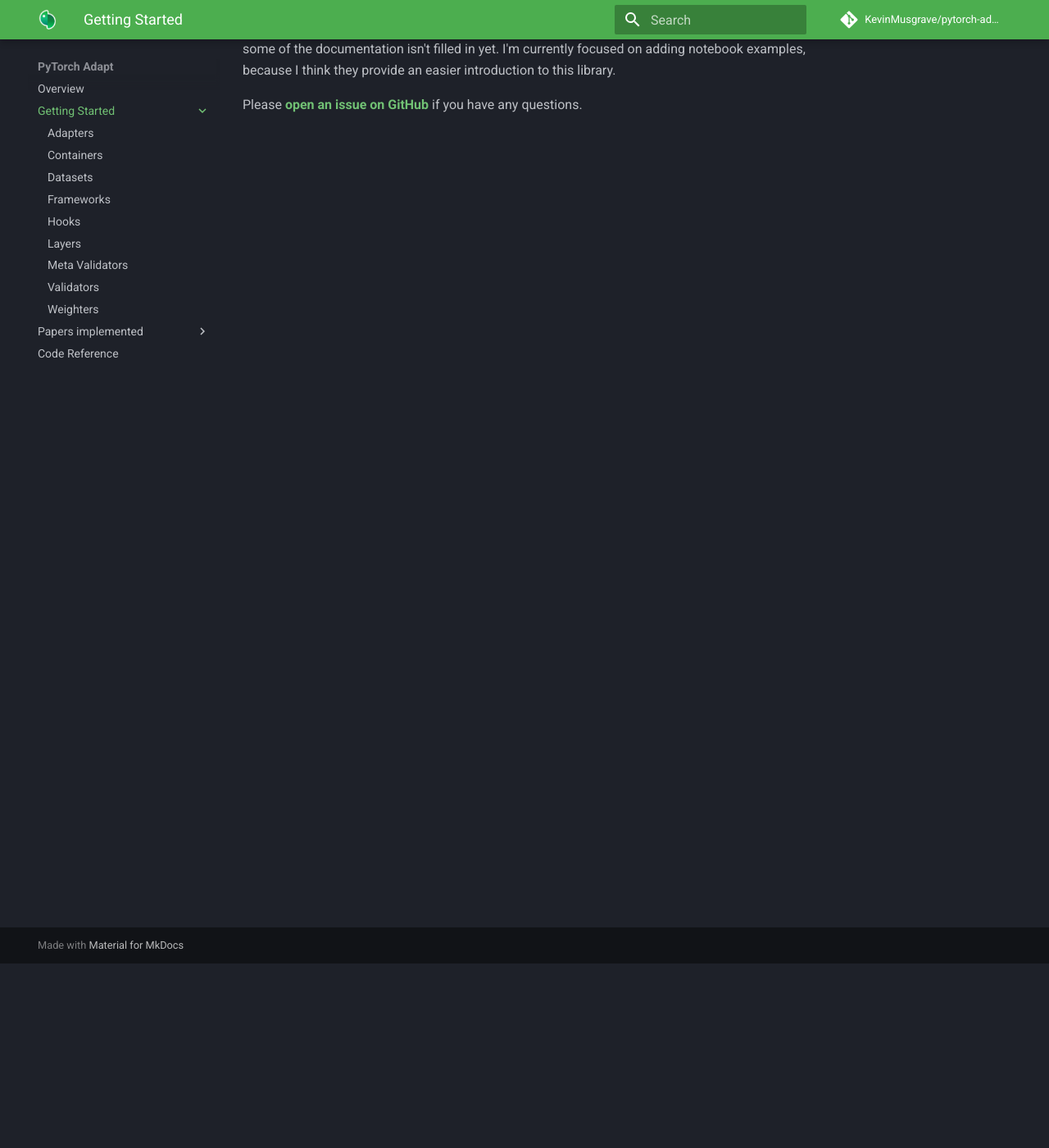
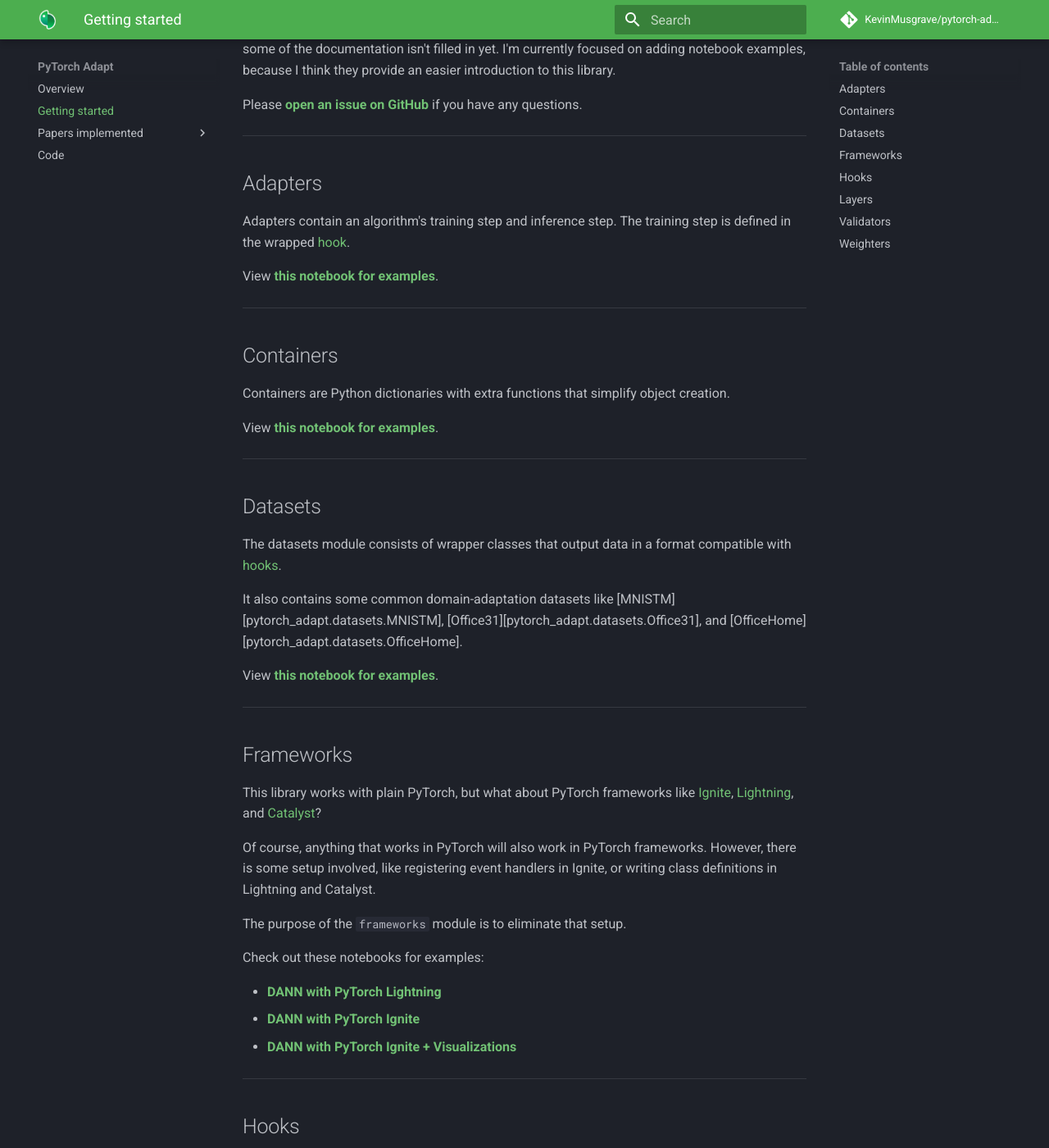
Before and after one commit to KevinMusgrave/pytorch-adapt, an MkDocs documentation site: the page built from docs/getting_started.md, in a window 1280 px wide and 1400 px high, scrolled down 225 px. Shown: the whole window at 82% size. Built offline with MkDocs 1.6.1 and Material for MkDocs 9.7.7, drawn with Linux system fonts in a browser that asks for light colours; comment, search, counter and statistics services are not loaded; some of the changed text lies outside the part shown.

Commit message:
Made getting_started a single page.

````diff
--- a/docs/gen_ref_pages.py
+++ b/docs/gen_ref_pages.py
@@ -5,6 +5,7 @@
 import mkdocs_gen_files
 
 TOP_LEVEL_NAME = "pytorch_adapt"
+FOLDER = "code"
 
 
 def remove_pytorch_adapt(x):
@@ -21,7 +22,7 @@
             continue
 
         doc_path = path.relative_to("src").with_suffix(".md")
-        full_doc_path = Path("reference", doc_path)
+        full_doc_path = Path(FOLDER, doc_path)
         doc_path = Path(*remove_pytorch_adapt(doc_path))
         full_doc_path = Path(*remove_pytorch_adapt(full_doc_path))
 
@@ -34,7 +35,7 @@
 
         mkdocs_gen_files.set_edit_path(full_doc_path, path)
 
-    with mkdocs_gen_files.open("reference/SUMMARY.md", "w") as nav_file:
+    with mkdocs_gen_files.open(f"{FOLDER}/SUMMARY.md", "w") as nav_file:
         nav_file.writelines(nav.build_literate_nav())
 
 
--- /dev/null
+++ b/docs/getting_started.md
@@ -0,0 +1,80 @@
+# Getting started
+
+Currently the best place to start is the **[example jupyter notebooks](https://github.com/KevinMusgrave/pytorch-adapt/tree/main/examples)**. You can download them or run them on Google Colab.
+
+After that, you might be interested in looking at the documentation. This is a large library, so some of the documentation isn't filled in yet. I'm currently focused on adding notebook examples, because I think they provide an easier introduction to this library.
+
+Please **[open an issue on GitHub](https://github.com/KevinMusgrave/pytorch-adapt/issues)** if you have any questions.
+
+---
+
+## Adapters
+
+Adapters contain an algorithm's training step and inference step. The training step is defined in the wrapped [hook](#hooks).
+
+View **[this notebook for examples](https://github.com/KevinMusgrave/pytorch-adapt/tree/main/examples/in_depth/Adapters.ipynb)**.
+
+---
+
+## Containers
+
+Containers are Python dictionaries with extra functions that simplify object creation.
+
+View **[this notebook for examples](https://github.com/KevinMusgrave/pytorch-adapt/tree/main/examples/in_depth/Containers.ipynb)**.
+
+---
+
+## Datasets
+
+The datasets module consists of wrapper classes that output data in a format compatible with [hooks](#hooks).
+
+It also contains some common domain-adaptation datasets like [MNISTM][pytorch_adapt.datasets.MNISTM], [Office31][pytorch_adapt.datasets.Office31], and [OfficeHome][pytorch_adapt.datasets.OfficeHome].
+
+View **[this notebook for examples](https://github.com/KevinMusgrave/pytorch-adapt/tree/main/examples/in_depth/Datasets.ipynb)**.
+
+---
+
+## Frameworks
+
+This library works with plain PyTorch, but what about PyTorch frameworks like [Ignite](https://github.com/pytorch/ignite), [Lightning](https://github.com/PyTorchLightning/pytorch-lightning), and [Catalyst](https://github.com/catalyst-team/catalyst)?
+
+Of course, anything that works in PyTorch will also work in PyTorch frameworks. However, there is some setup involved, like registering event handlers in Ignite, or writing class definitions in Lightning and Catalyst.
+
+The purpose of the ```frameworks``` module is to eliminate that setup.
+
+Check out these notebooks for examples:
+
+- **[DANN with PyTorch Lightning](https://github.com/KevinMusgrave/pytorch-adapt/blob/main/examples/getting_started/DANNLightning.ipynb)**
+- **[DANN with PyTorch Ignite](https://github.com/KevinMusgrave/pytorch-adapt/tree/main/examples/getting_started/DANNIgnite.ipynb)**
+- **[DANN with PyTorch Ignite + Visualizations](https://github.com/KevinMusgrave/pytorch-adapt/tree/main/examples/getting_started/DANNIgniteWithViz.ipynb)**
+
+---
+
+## Hooks
+
+Hooks are the building blocks of the algorithms in this library.
+
+Check out these notebooks for examples:
+
+- **[Customizing Algorithms](https://github.com/KevinMusgrave/pytorch-adapt/tree/main/examples/getting_started/CustomizingAlgorithms.ipynb)**
+- **[Hooks explained in depth](https://github.com/KevinMusgrave/pytorch-adapt/tree/main/examples/in_depth/Hooks.ipynb)**
+
+---
+
+## Layers
+
+The layers module contains loss functions and wrapper models. These are used in combination with hooks to create domain adaptation algorithms.
+
+---
+
+## Validators
+
+Validators compute or estimate the accuracy of a model.
+
+---
+
+## Weighters
+
+Weighters multiply losses by scalar values, and then reduce the losses to a single value on which you call ```.backward()```.
+
+View **[this notebook for examples](https://github.com/KevinMusgrave/pytorch-adapt/tree/main/examples/in_depth/Weighters.ipynb)**.
--- a/mkdocs.yml
+++ b/mkdocs.yml
@@ -13,21 +13,11 @@
 
 nav:
 - Overview: index.md
-- Getting Started:
-  - getting_started/index.md
-  - Adapters: getting_started/adapters.md
-  - Containers: getting_started/containers.md
-  - Datasets: getting_started/datasets.md
-  - Frameworks: getting_started/frameworks.md
-  - Hooks: getting_started/hooks.md
-  - Layers: getting_started/layers.md
-  - Meta Validators: getting_started/meta_validators.md
-  - Validators: getting_started/validators.md
-  - Weighters: getting_started/weighters.md
+- Getting started: getting_started.md
 - Papers implemented:
   - Unsupervised Domain Adaptation: algorithms/uda.md
   - Validators: algorithms/validators.md
-- Code Reference: reference/
+- Code: code/
 
 
 plugins:
````
Also changed, not shown: docs/getting_started/adapters.md (deleted, +0 -5 lines), docs/getting_started/containers.md (deleted, +0 -5 lines), docs/getting_started/datasets.md (deleted, +0 -7 lines), docs/getting_started/frameworks.md (deleted, +0 -13 lines), docs/getting_started/hooks.md (deleted, +0 -8 lines), docs/getting_started/index.md (deleted, +0 -5 lines), docs/getting_started/layers.md (deleted, +0 -3 lines), docs/getting_started/meta_validators.md (deleted, +0 -1 lines), docs/getting_started/validators.md (deleted, +0 -3 lines), docs/getting_started/weighters.md (deleted, +0 -5 lines).
